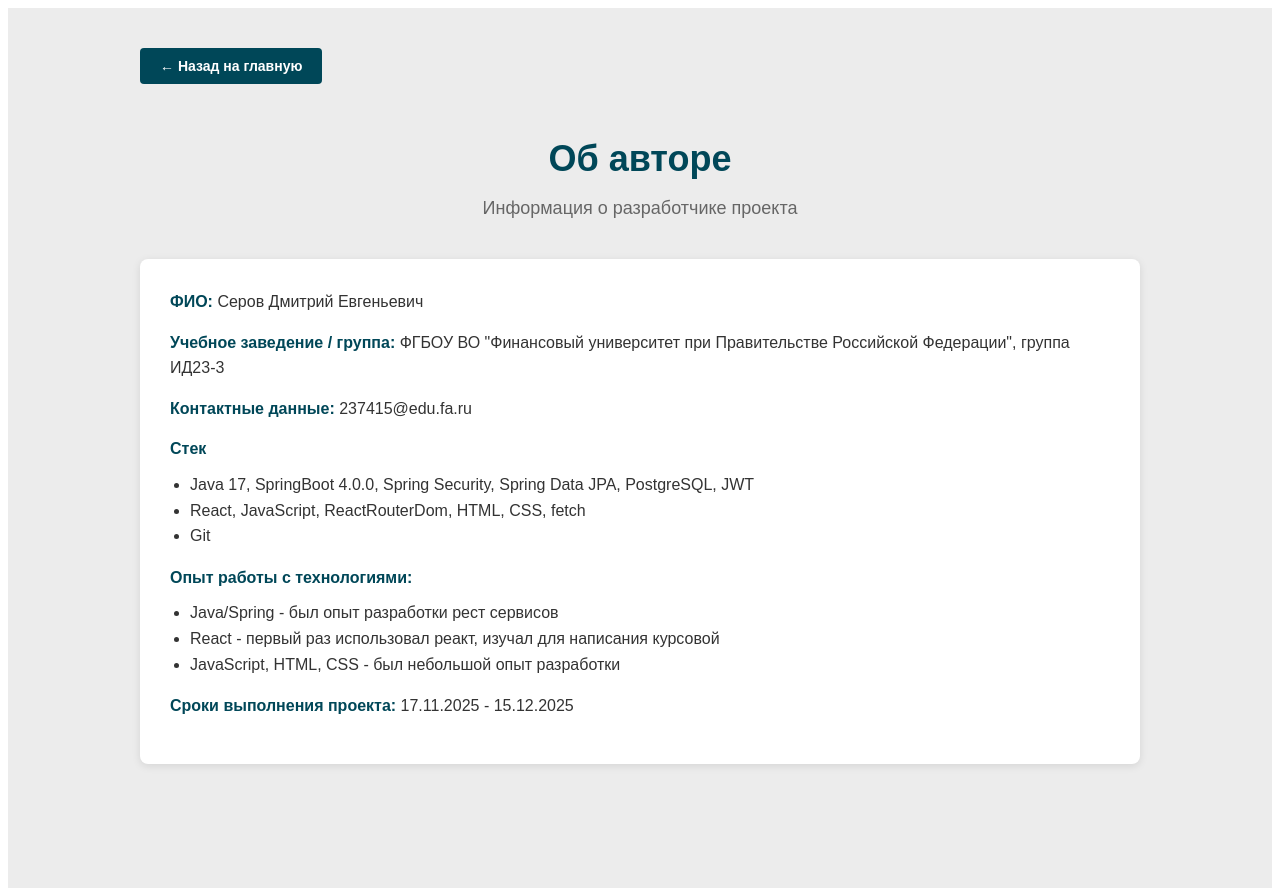
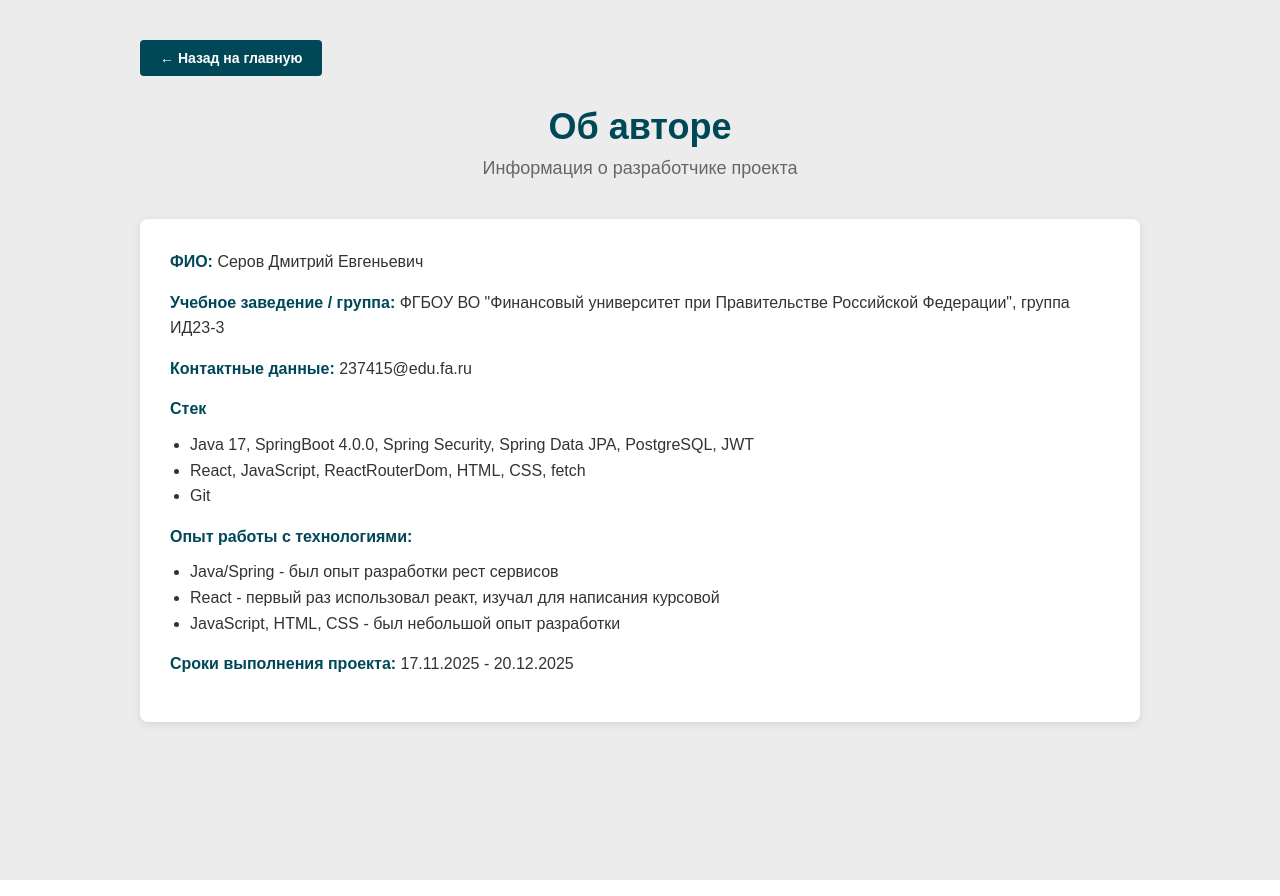
Before and after one commit to phex-x/skyway-web-app, a React (Create React App) app in the folder frontend/skyway-app/: page /about in a window 1280 px wide. Built offline with nearby package versions, Linux system fonts and the light colour scheme.

Commit message:
changed data and margin

```diff
--- a/frontend/skyway-app/src/pages/AboutPage/AboutPage.jsx
+++ b/frontend/skyway-app/src/pages/AboutPage/AboutPage.jsx
@@ -103,7 +103,7 @@ const AboutAuthorPage = () => {
                         </ul>
                     </div>
                     <div style={styles.row}>
-                        <span style={styles.label}>Сроки выполнения проекта:</span> 17.11.2025 - 15.12.2025
+                        <span style={styles.label}>Сроки выполнения проекта:</span> 17.11.2025 - 20.12.2025
                     </div>
                 </div>
             </div>
--- a/frontend/skyway-app/src/pages/HomePage/HomePage.module.css
+++ b/frontend/skyway-app/src/pages/HomePage/HomePage.module.css
@@ -1,3 +1,7 @@
+
+* {
+    margin: 0;
+}
 .page {
   min-height: 100vh;
   background-color: #1a1a2e;
```
